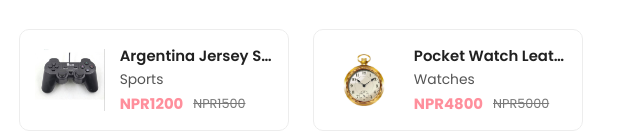
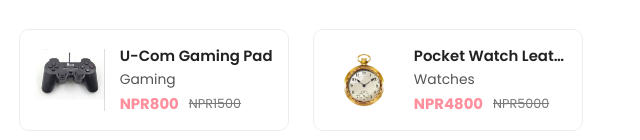
Before and after one commit to alivesoul7/smartbakas, a plain HTML site: page index.html in a window 1280 px wide. Shown: the part 812-952 px from the top of the page, 640-1280 px from the left. Drawn offline with nearby package versions, Linux system fonts and the light colour scheme.

Commit message:
Update index.html
i changed products

```diff
--- a/index.html
+++ b/index.html
@@ -1765,13 +1765,13 @@
                     <div class="showcase-content">
 
                       <a href="#">
-                        <h4 class="showcase-title">Argentina Jersey set </h4>
+                        <h4 class="showcase-title">U-com Gaming Pad </h4>
                       </a>
 
-                      <a href="#" class="showcase-category">Sports</a>
+                      <a href="#" class="showcase-category">Gaming</a>
 
                       <div class="price-box">
-                        <p class="price">NPR1200</p>
+                        <p class="price">NPR800</p>
                         <del>NPR1500</del>
                       </div>
 
```
